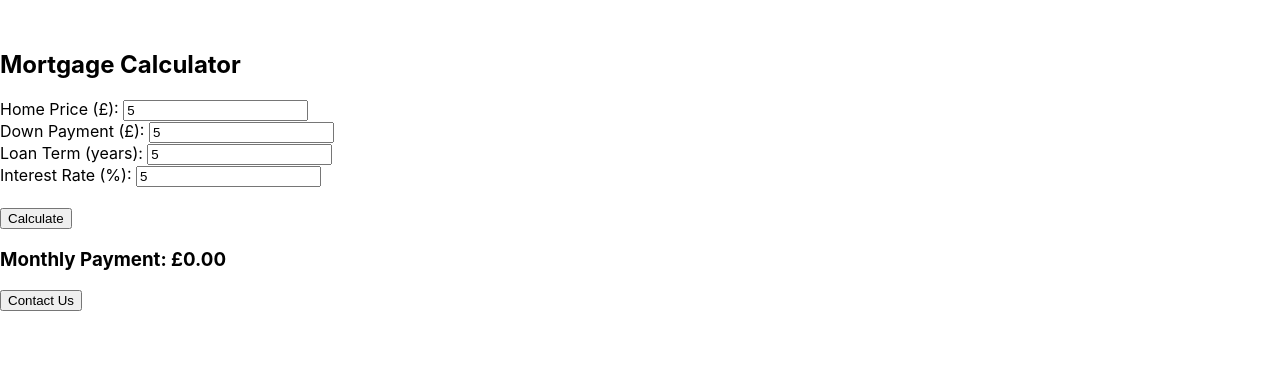
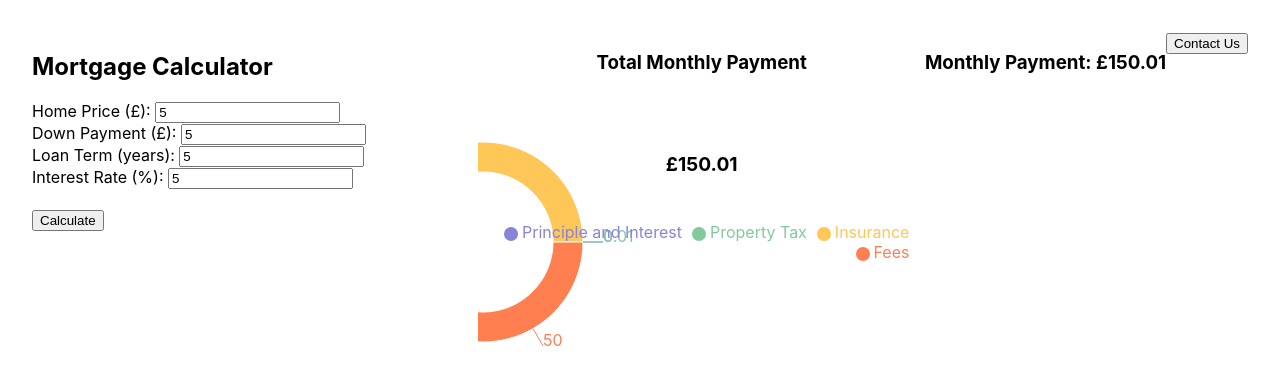
Before and after one commit to oliverc06/mortgageCalculatorLLoyds, a React (Create React App) app in the folder my-app/: page / in a window 1280 px wide. Both pictures are taken after typing "5", "5", "5", "5" into the empty fields and a click on the button "Calculate". Shown: the top 384 px of the page. Built offline with nearby package versions, Linux system fonts and the light colour scheme.

Commit message:
Added pie chart, doesn't work at the moment properly

```diff
--- a/my-app/package.json
+++ b/my-app/package.json
@@ -9,7 +9,8 @@
     "@testing-library/user-event": "^13.5.0",
     "react": "^19.1.0",
     "react-dom": "^19.1.0",
-    "react-scripts": "5.0.1",
+    "react-scripts": "^5.0.1",
+    "recharts": "^2.15.3",
     "web-vitals": "^2.1.4"
   },
   "scripts": {
--- a/my-app/src/App.js
+++ b/my-app/src/App.js
@@ -1,6 +1,9 @@
 import logo from './logo.svg';
 import './App.css';
 import React, { useState } from 'react'
+import { PieChart, Pie, Cell, Legend, ResponsiveContainer } from 'recharts'; //Implementing a pie chart with recharts
+
+const colours = ['#8884d8', '#82ca9d', '#ffc658', '#ff7f50'];
 
 function App() {
   const [price, setPrice] = useState('');
@@ -8,6 +11,7 @@ function App() {
   const [loanTerm, setLoanTerm] = useState('');
   const [interest, setInterest] = useState('');
   const [monthlyPayment, setMonthlyPayment] = useState(null);
+  //const {result, setResult} = useState(null)
 
   function calcMonthlyPayment(price, downPayment, loanTerm, interest) { //Calculates the Monthly Payments based on the values the user submits
     const loanAmount = price - downPayment;
@@ -17,9 +21,25 @@ function App() {
     const monthlyPayment =
       (loanAmount * monthlyRate * Math.pow(1 + monthlyRate, numberOfPayments)) /
       (Math.pow(1 + monthlyRate, numberOfPayments) - 1);
+//Adding fees within monthly payments for use with pie chart
+    const principleAndInterest =
+    (loanAmount * monthlyRate * Math.pow(1 + monthlyRate, numberOfPayments)) /
+    (Math.pow(1 + monthlyRate, numberOfPayments) - 1);
 
-    return monthlyPayment.toFixed(2);
-  }
+    const propertyTax = (price * 0.0125) / 12;
+    const insurance = 100;
+    const fees = 50;
+
+    const total = principleAndInterest + propertyTax + insurance + fees;
+
+    return {
+      principleAndInterest: +principleAndInterest.toFixed(2),
+      propertyTax: +propertyTax.toFixed(2),
+      insurance,
+      fees,
+      total: +total.toFixed(2)
+    };
+  };
 
   const handleSubmit = (e) => { //arrow function with parameter e as the event object
     e.preventDefault(); //Prevents the page reloading when submitting
@@ -37,10 +57,19 @@ function App() {
     setMonthlyPayment(result);
   };
 
+  const chartData = monthlyPayment //Adding pie chart data
+    ? [
+      { name: 'Principle and Interest', value: monthlyPayment.principleAndInterest },
+      { name: 'Property Tax', value: monthlyPayment.propertyTax},
+      { name: 'Insurance', value: monthlyPayment.insurance},
+      { name: 'Fees', value: monthlyPayment.fees},
+      ]
+    : [];
+
   return (
-    <div style={{ textAlign: 'centre', marginTop: '50px' }}>
-      <h2>Mortgage Calculator</h2>
-      <form onSubmit={handleSubmit}>
+    <div style={{ display: 'flex', alignItems: 'flex-start', padding: '2rem' }}>
+      <form onSubmit={handleSubmit} style={{ flex: 1 }}>
+        <h2>Mortgage Calculator</h2>
         <div>
           <label>Home Price (£): </label>
           <input
@@ -81,7 +110,36 @@ function App() {
         <button type="submit">Calculate</button>
       </form>
 
-      {monthlyPayment && <h3>Monthly Payment: £{monthlyPayment}</h3>}
+      {monthlyPayment && (
+        <div style={{ flex: 1, textAlign: 'center' }}>
+          <h3>Total Monthly Payment</h3>
+          <div style={{ width: '100%', height: 300 }}>
+            <ResponsiveContainer>
+              <PieChart>
+                <Pie
+                  data = {chartData}
+                  dataKey = "value"
+                  nameKey = "name"
+                  cx = "50%"
+                  cy = "50%"
+                  innerRadius = {70}
+                  outerRadius = {100}
+                  label
+                >
+                  {chartData.map((entry, index) => (
+                    <Cell key={`cell-${index}`} fill={colours[index % colours.length]} />
+                  ))}
+                </Pie>
+                <Legend verticalAlign="middle" align="right" />
+              </PieChart>
+            </ResponsiveContainer>
+            <div style={{ marginTop: '-240px', fontWeight: 'bold', fontSize: '1.2rem' }}>
+              £{monthlyPayment.total}
+            </div>
+          </div>
+        </div>
+      )}
+      {monthlyPayment && <h3>Monthly Payment: £{monthlyPayment.total}</h3>}
 
       <a href="https://www.lloydsbank.com/help-guidance/call-us.html">
       <button>Contact Us</button>
```
Also changed, not shown: 1 other file (tests, documents, lock files or other folders).
